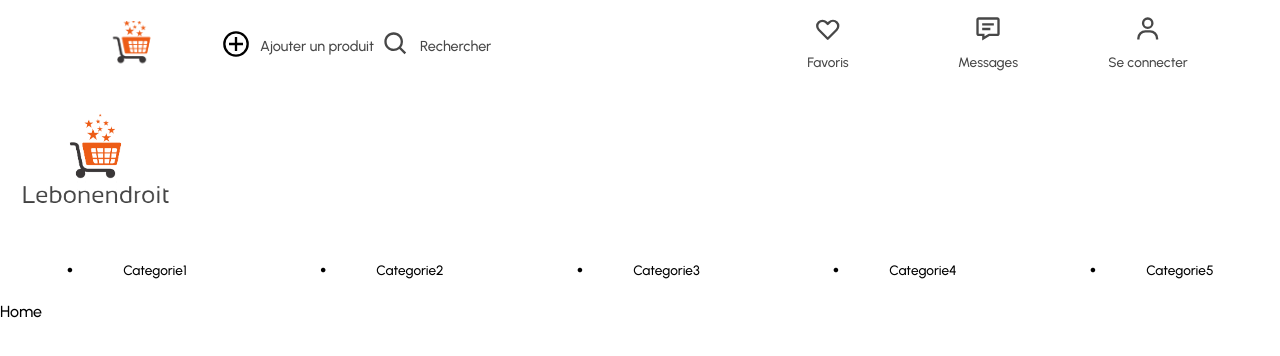
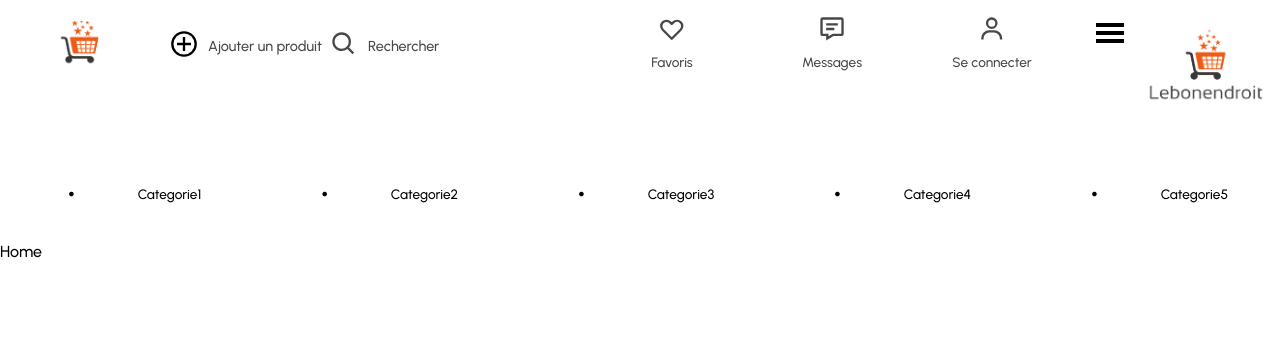
Before and after one commit to kboisseleau/web-market-zone, a React (Create React App) app in the folder react-ui/: page / in a window 1280 px wide. Shown: the top 356 px of the page. Built offline with nearby package versions, Linux system fonts and the light colour scheme.

Commit message:
update responsive category bar

```diff
--- a/react-ui/src/category/CategoryBar.scss
+++ b/react-ui/src/category/CategoryBar.scss
@@ -1,21 +1,58 @@
+$tablet-screen: 768px;
+$desktop-screen: 1024px;
+
 #category-bar {
-  margin-top: 2rem;
+  margin: 1rem 0;
+  overflow-x: auto;
+  box-shadow: rgba(26, 26, 26, 0.08) 0px -1px 4px 0px,
+  rgba(26, 26, 26, 0.12) 0px 4px 8px 0px;
+  border-radius: 0px 0px 1.5rem;
+  padding: 0.25rem 0.5rem 0.25rem 0.5rem;
   #category-list {
     display: flex;
-    justify-content: space-around;
+    flex-wrap: nowrap;
     list-style: none;
-    padding: 0;
+    padding-left: 0;
 
     li {
       font-size: 0.85em;
       &::before {
         content: "•";
         font-weight: 600;
-        font-size: 1.75rem;
-        vertical-align: sub;
-
-        margin-right: 51px;
+        font-size: 1rem;
+        margin-left: 1rem;
+        margin-right: 1rem;
       }
     }
   }
 }
+
+@media screen and (min-width: $tablet-screen) {
+
+}
+
+@media screen and (min-width: $desktop-screen) {
+  #category-bar {
+    box-shadow: none;
+    border-radius: 0;
+    padding: 0;
+    margin: 1rem 0;
+    #category-list {
+      display: flex;
+      justify-content: space-around;
+      list-style: none;
+      padding: 0;
+
+      li {
+        font-size: 0.85em;
+        &::before {
+          content: "•";
+          font-weight: 600;
+          font-size: 1.75rem;
+          vertical-align: sub;
+          margin-right: 4rem;
+        }
+      }
+    }
+  }
+}
--- a/react-ui/src/navbar/NavBarMobile.scss
+++ b/react-ui/src/navbar/NavBarMobile.scss
@@ -1,6 +1,19 @@
 $tablet-screen: 768px;
 $desktop-screen: 1024px;
 
+nav {
+  display: flex;
+  justify-content: space-between;
+  #container-logo {
+    width: 100%;
+    height: 9rem;
+    #home-logo-mobile {
+      width: 100%;
+      height: 100%;
+      object-fit: contain;
+      object-position: 17% 20%;
+    }
+  }
 
   #navbar-mobile {
     display: block;
@@ -17,7 +30,7 @@ $desktop-screen: 1024px;
       position: fixed;
       right: inherit;
       z-index: 1100;
-    width: 75%;
+      width: 100%;
       height: 100%;
       top: 0;
       #nav-mobile-header {
@@ -60,10 +73,8 @@ $desktop-screen: 1024px;
       display: none;
     }
   }
+}
 
-#home-logo-mobile {
-  width: 12rem;
-}
 
 @media screen and (min-width: $tablet-screen) {
   #navbar-mobile {
--- a/react-ui/src/navbar/NavBarMobile.tsx
+++ b/react-ui/src/navbar/NavBarMobile.tsx
@@ -74,7 +74,7 @@ function NavbarMobile() {
         </div>
 
       </div>
-      <Link to="/">
+      <Link to="/" id="container-logo">
         <img id="home-logo-mobile" src={logo} alt="" />
       </Link>
     </>
```
Lines whose indentation alone changed are shown as unchanged.
